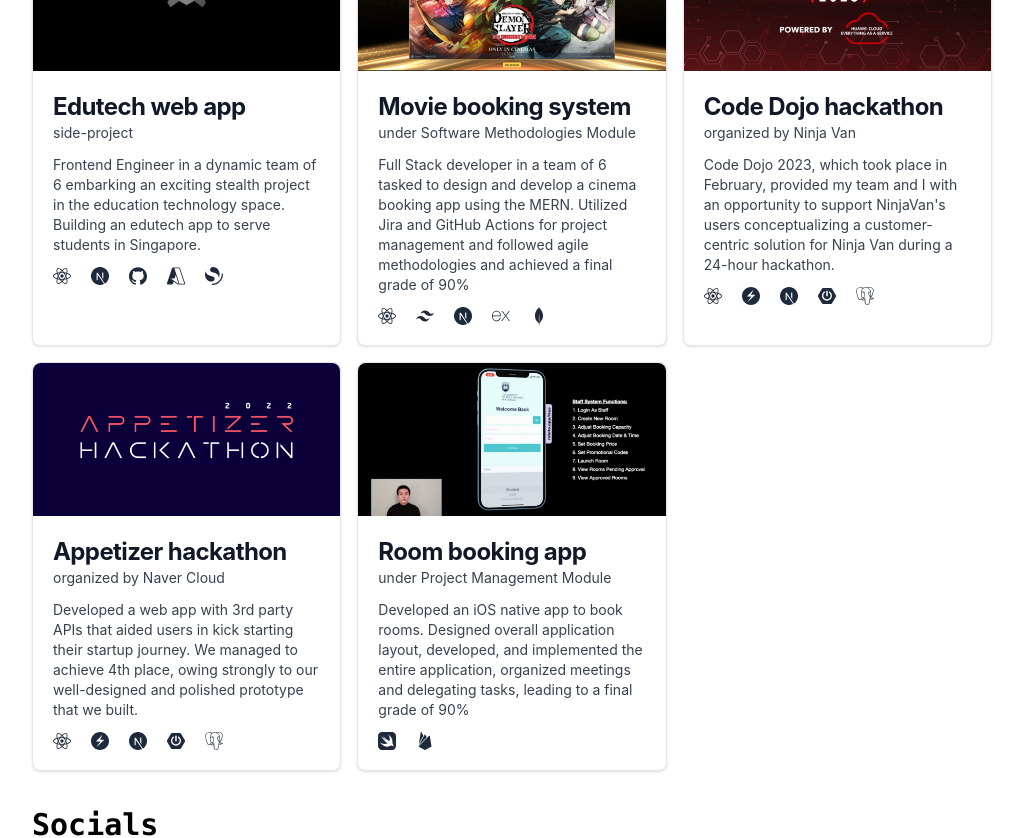
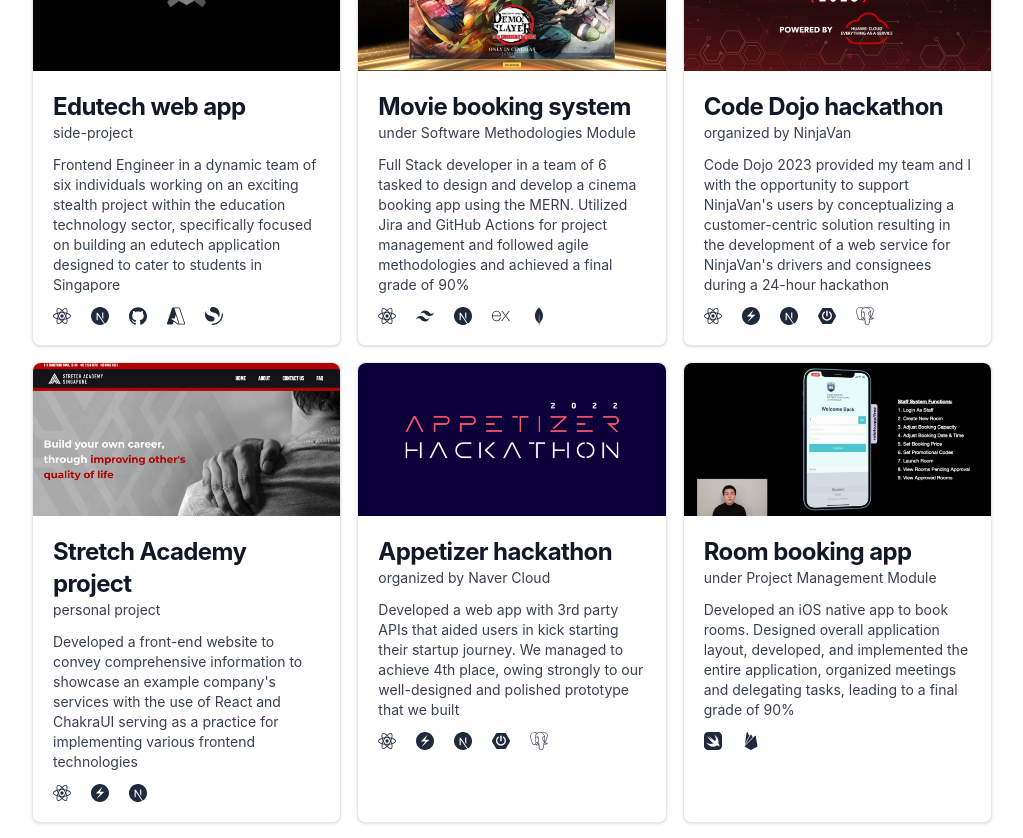
Before and after one commit to rurumeister/personal-portfolio, a Next.js app: page / in a window 1280 px wide. Shown: the part 3480-4318 px from the top of the page, without its empty margins (128-1151 px from the left). Built offline with nearby package versions, Linux system fonts and the light colour scheme.

Commit message:
feat: add sas project

```diff
--- a/src/components/projects.js
+++ b/src/components/projects.js
@@ -24,7 +24,7 @@ const projectWeb = [
     title: "Edutech web app",
     author: "side-project",
     description:
-      "Frontend Engineer in a dynamic team of 6 embarking an exciting stealth project in the education technology space. Building an edutech app to serve students in Singapore.",
+      "Frontend Engineer in a dynamic team of six individuals working on an exciting stealth project within the education technology sector, specifically focused on building an edutech application designed to cater to students in Singapore",
     languages: [
       { component: SiReact, title: "React" },
       { component: SiNextdotjs, title: "Next.js" },
@@ -51,9 +51,9 @@ const projectWeb = [
   {
     imageUrl: "/img/project_bg/ninjavan.png",
     title: "Code Dojo hackathon",
-    author: "organized by Ninja Van",
+    author: "organized by NinjaVan",
     description:
-      "Code Dojo 2023, which took place in February, provided my team and I with an opportunity to support NinjaVan's users conceptualizing a customer-centric solution for Ninja Van during a 24-hour hackathon.",
+      "Code Dojo 2023 provided my team and I with the opportunity to support NinjaVan's users by conceptualizing a customer-centric solution resulting in the development of a web service for NinjaVan's drivers and consignees during a 24-hour hackathon",
     githubUrl: "https://github.com/mcbebu/D2HD",
     languages: [
       { component: SiReact, title: "React" },
@@ -64,11 +64,25 @@ const projectWeb = [
     ],
   },
   {
+    imageUrl: "/img/project_bg/sas-startup.png",
+    title: "Stretch Academy project",
+    author: "personal project",
+    description:
+      "Developed a front-end website to convey comprehensive information to showcase an example company's services with the use of React and ChakraUI serving as a practice for implementing various frontend technologies",
+    githubUrl: "https://github.com/elroychua/sas-startup",
+    externalUrl: "https://sas-startup.vercel.app/",
+    languages: [
+      { component: SiReact, title: "React" },
+      { component: SiChakraui, title: "ChakraUI" },
+      { component: SiNextdotjs, title: "Next.js" },
+    ],
+  },
+  {
     imageUrl: "/img/project_bg/appetizer.png",
     title: "Appetizer hackathon",
     author: "organized by Naver Cloud",
     description:
-      "Developed a web app with 3rd party APIs that aided users in kick starting their startup journey. We managed to achieve 4th place, owing strongly to our well-designed and polished prototype that we built.",
+      "Developed a web app with 3rd party APIs that aided users in kick starting their startup journey. We managed to achieve 4th place, owing strongly to our well-designed and polished prototype that we built",
     githubUrl: "https://github.com/D2HD/getgoing-application",
     externalUrl: "/projects/appetizer",
     languages: [
```
Also changed, not shown: public/img/project_bg/sas-startup.png (added).
